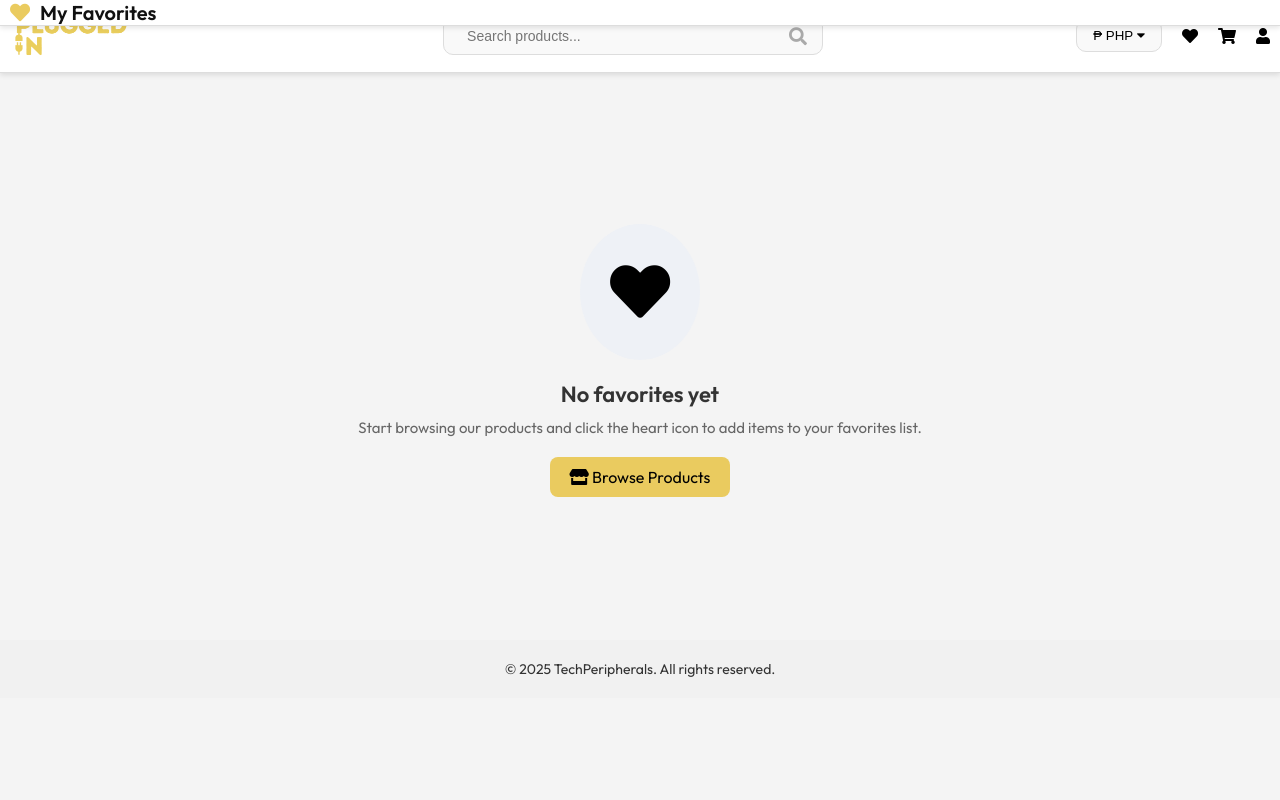
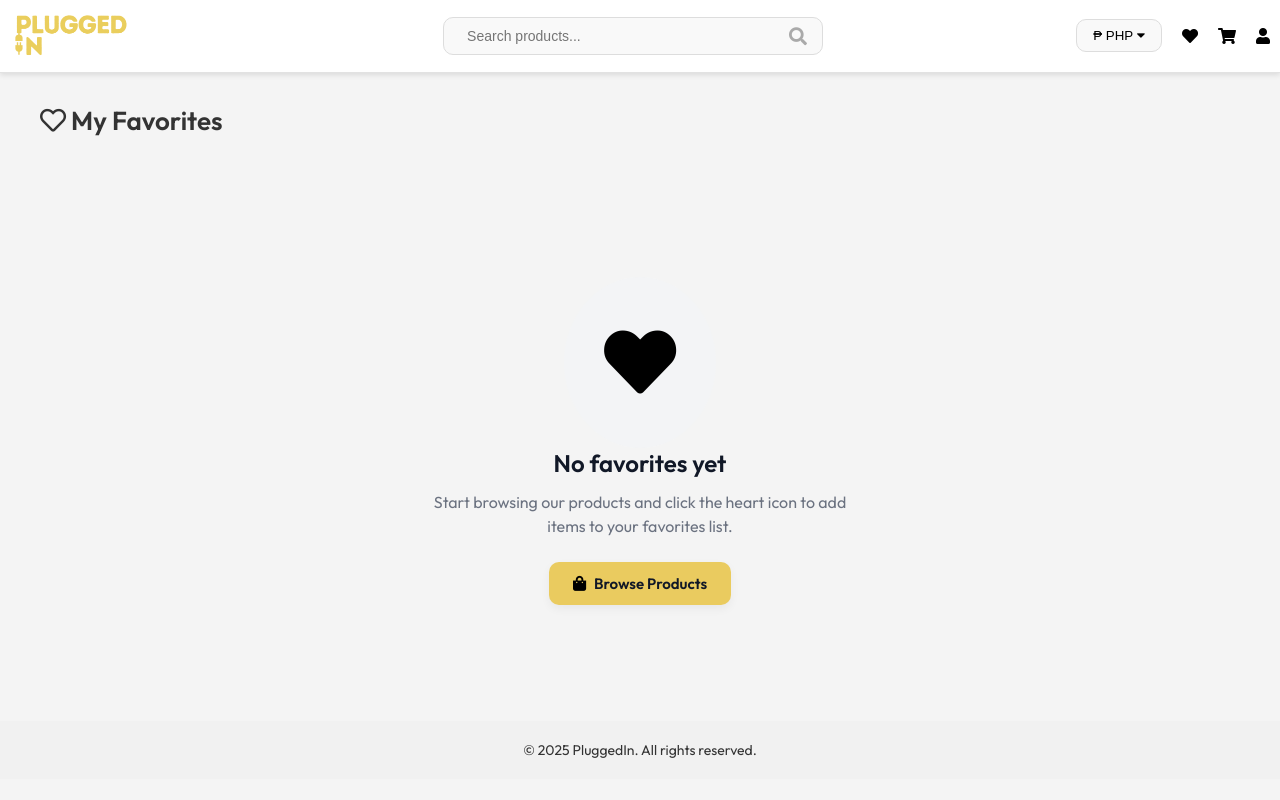
Before and after one commit to LianneMax/ITDBADM-MP, a PHP site: page /Favorites.php in a window 1280 px wide. Run offline with PHP 8.4, Linux system fonts and the light colour scheme; data comes from the database, SQL or seed files in the repository; data that the repository does not hold is empty.

Commit message:
Updated Favorites Page

```diff
--- a/Favorites.php
+++ b/Favorites.php
@@ -1,19 +1,4 @@
 <?php include('includes/header.php'); ?>
-
-<!DOCTYPE html>
-<html lang="en">
-<head>
-    <meta charset="UTF-8">
-    <title>My Favorites | TechPeripherals</title>
-    <link href="https://fonts.googleapis.com/css2?family=Outfit:wght@300;400;600&display=swap" rel="stylesheet">
-    <link href="https://cdnjs.cloudflare.com/ajax/libs/font-awesome/5.15.4/css/all.min.css" rel="stylesheet">
-    <link rel="stylesheet" href="styles/favorites.css">
-</head>
-<body>
-
-<header>
-    <div class="header-title"><i class="fas fa-heart"></i> My Favorites</div>
-</header>
 
 <?php
 // DB connection
@@ -31,33 +16,61 @@ if ($conn->connect_error) {
 $user_id = 1;
 
 // Fetch favorited products
-$sql = "SELECT p.id, p.name, p.price
-        FROM favorites f
-        JOIN products p ON f.product_id = p.id
+$sql = "SELECT p.product_code, p.product_name, p.srp_php
+        FROM isfavorite f
+        JOIN products p ON f.product_code = p.product_code
         WHERE f.user_id = ?";
+
 $stmt = $conn->prepare($sql);
+if (!$stmt) {
+    die("Prepare failed: " . $conn->error);
+}
+
 $stmt->bind_param("i", $user_id);
-$stmt->execute();
+if (!$stmt->execute()) {
+    die("Execute failed: " . $stmt->error);
+}
+
 $result = $stmt->get_result();
 ?>
 
+<!DOCTYPE html>
+<html lang="en">
+<head>
+    <meta charset="UTF-8">
+    <title>My Favorites | TechPeripherals</title>
+    <link href="https://fonts.googleapis.com/css2?family=Outfit:wght@300;400;600&display=swap" rel="stylesheet">
+    <link href="https://cdnjs.cloudflare.com/ajax/libs/font-awesome/5.15.4/css/all.min.css" rel="stylesheet">
+    <link rel="stylesheet" href="styles/favorites.css">
+</head>
+<body>
+
+<!-- Page Title Section -->
+<div class="page-title">
+    <div class="container">
+        <h1><i class="far fa-heart"></i> My Favorites</h1>
+    </div>
+</div>
+
 <?php if ($result->num_rows > 0): ?>
     <section class="product-grid">
+        <div class="container">
             <?php while($row = $result->fetch_assoc()): ?>
                 <div class="product-card">
                     <div style="height: 150px; background-color: #f0f0f0; border-radius: 8px;"></div>
-                <h3><?= htmlspecialchars($row['name']) ?></h3>
-                <p>₱<?= number_format($row['price'], 2) ?></p>
+                    <h3><?= htmlspecialchars($row['product_name']) ?></h3>
+                    <p>₱<?= number_format($row['srp_php'], 2) ?></p>
                     <button style="margin-top: 10px; padding: 10px 16px; background-color: #7f4af1; color: white; border: none; border-radius: 6px; cursor: pointer;">Add to Cart</button>
                 </div>
             <?php endwhile; ?>
+        </div>
     </section>
 <?php else: ?>
     <div class="favorites-container">
         <div class="favorites-icon"><i class="fas fa-heart"></i></div>
         <div class="favorites-text">No favorites yet</div>
         <div class="favorites-subtext">Start browsing our products and click the heart icon to add items to your favorites list.</div>
-        <a href="browse.php" class="browse-btn"><i class="fas fa-store"></i> Browse Products</a>
+        <a href="index.php" class="browse-btn"><i class="fas fa-shopping-bag"></i> Browse Products</a>
     </div>
 <?php endif; ?>
 
--- a/includes/footer.php
+++ b/includes/footer.php
@@ -12,7 +12,7 @@
 
 <!-- Footer Section -->
 <footer>
-    <p>&copy; 2025 TechPeripherals. All rights reserved.</p>
+    <p>&copy; 2025 PluggedIn. All rights reserved.</p>
 </footer>
 
 </body>
--- a/styles/favorites.css
+++ b/styles/favorites.css
@@ -2,70 +2,94 @@ body {
     font-family: 'Outfit', sans-serif;
     margin: 0;
     padding: 0;
-            background-color: #f9f9f9;
+    background-color: #fcfcfc;
     color: #111;
 }
 
+h1 {
+    padding: 24px 40px;
+    font-size: 26px;
+}
+
 header {
-            padding: 20px;
-            background-color: #fff;
-            border-bottom: 1px solid #ddd;
+    padding: 24px 40px;
+    background-color: #ffffff;
+    border-bottom: 1px solid #e2e2e2;
 }
 
 .header-title {
     display: flex;
     align-items: center;
-            font-size: 20px;
-            font-weight: 600;
-            color: #111;
+    font-size: 24px;
+    font-weight: 700;
+    color: #111827;
 }
 
 .header-title i {
     color: #eacb5f;
-            margin-right: 10px;
+    font-size: 26px;
+    margin-right: 12px;
 }
 
+/* Favorites Empty State */
 .favorites-container {
     display: flex;
     justify-content: center;
     align-items: center;
+    flex-direction: column;
     min-height: 70vh;
-            flex-direction: column;
     text-align: center;
+    padding: 40px 20px;
 }
 
 .favorites-icon {
-            font-size: 60px;
-            color: #d6dce5;
-            background-color: #eef1f6;
-            padding: 30px;
+    font-size: 72px;
+    color: #9ca3af;
+    background-color: #f3f4f6;
+    padding: 40px;
     border-radius: 50%;
-            margin-bottom: 20px;
 }
 
 .favorites-text {
-            font-size: 22px;
-            font-weight: 600;
-            margin-bottom: 10px;
+    font-size: 24px;
+    font-weight: 700;
+    color: #111827;
+    margin-bottom: 12px;
 }
 
 .favorites-subtext {
-            font-size: 15px;
-            color: #666;
-            margin-bottom: 20px;
+    font-size: 16px;
+    color: #6b7280;
+    margin-bottom: 24px;
+    max-width: 420px;
+    line-height: 1.5;
 }
 
+/* Browse Button */
 .browse-btn {
-            padding: 10px 20px;
+    display: inline-flex;
+    align-items: center;
+    gap: 8px;
+    padding: 12px 24px;
     background-color: #eacb5f;
     border: none;
-            border-radius: 8px;
-            color: #000;
-            font-weight: 500;
+    border-radius: 10px;
+    color: #111827;
+    font-weight: 600;
+    font-size: 15px;
     cursor: pointer;
     text-decoration: none;
+    box-shadow: 0 4px 10px rgba(0,0,0,0.05);
+    transition: all 0.3s ease;
 }
 
+.browse-btn:hover {
+    background-color: #dcb94e;
+    box-shadow: 0 6px 14px rgba(0,0,0,0.08);
+    transform: translateY(-2px);
+}
+
+/* Product Grid for Favorites View (if used) */
 .product-grid {
     display: grid;
     grid-template-columns: repeat(auto-fit, minmax(260px, 1fr));
```
Also changed, not shown: other parts of styles/favorites.css (+39 -6 lines). Lines whose indentation alone changed are shown as unchanged.
